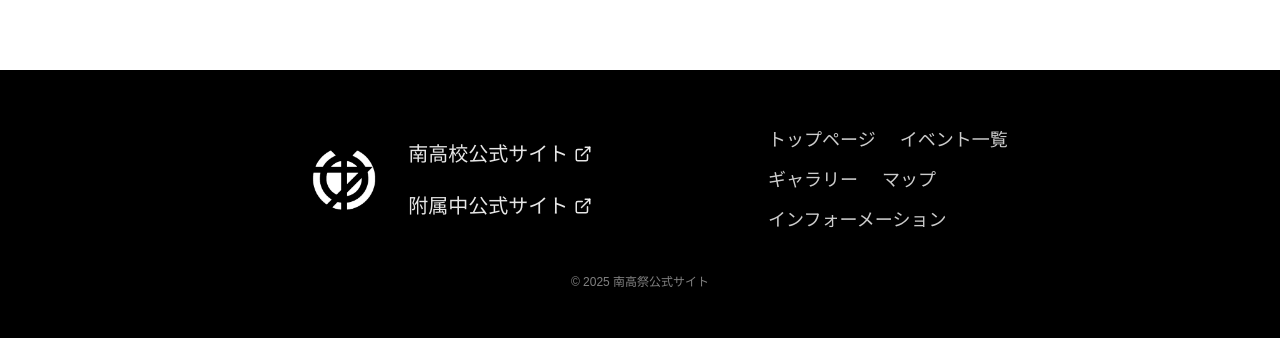
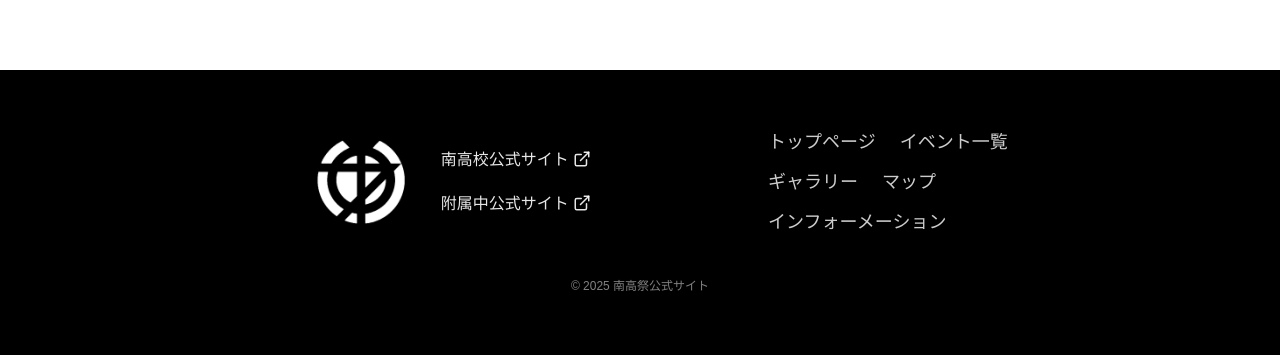
Before and after one commit to naezatsuku/nankousai, a Next.js app: page /gallery in a window 1280 px wide. Shown: the part 2373-2728 px from the top of the page. Built offline with nearby package versions, Linux system fonts and the light colour scheme; a web font is replaced by a local one.

Commit message:
mapフィルター改善

```diff
--- a/src/app/(other)/map/page.tsx
+++ b/src/app/(other)/map/page.tsx
@@ -90,8 +90,8 @@ export default function Page() {
                 let name_modified = modifying_place(value.place)
 
                 let name_separated:Array<string> = []
-                if(value.place.includes("・")) {
-                    let t = value.place.split("・")
+                if(value.place.includes("/")) {
+                    let t = value.place.split("/")
                     t.forEach((e:string) => {
                         let m = modifying_place(e)
                         name_separated.push(m)
--- a/src/components/event/show_event_all.tsx
+++ b/src/components/event/show_event_all.tsx
@@ -446,7 +446,7 @@ export default function ShowEvent(
                     <p>{value}</p>
                 ))}
             </div> */}
-            <motion.div className="bg-white pb-[10vw] lg:flex flex-wrap justify-around lg:px-2" ref={targetDiv}>
+            <motion.div className="bg-white pb-[5vw] lg:flex flex-wrap justify-around lg:px-2" ref={targetDiv}>
                 {notfound == true &&
                     <motion.div initial={{y:20, opacity:0}} animate={{y:0, opacity:1}} transition={{ease:"easeOut", duration:0.4}} className="w-full h-[35vw] xl:h-[15vw] flex">
                         <p className={`${kaiseiDecol.className} m-auto text-[6vw] lg:text-5xl bg-gradient-to-br  light-gradient bg-clip-text text-transparent `}>・・・該当なし・・・</p>
--- a/src/components/global/footer.tsx
+++ b/src/components/global/footer.tsx
@@ -18,10 +18,10 @@ export default function Footer() {
   ]
 
   return (
-    <footer className="bg-black text-white px-6 py-12 pt-14 text-sm font-light">
+    <footer className="bg-black text-white px-6 py-14 pb-16 text-sm font-light">
       <div className="max-w-screen-xl lg:max-w-3xl mx-auto flex flex-col lg:flex-row justify-between items-center gap-12">
         <div className="flex items-center justify-center w-full lg:w-1/2 gap-6">
-          <div className="relative w-20 h-20 shrink-0">
+          <div className="relative w-28 h-28 shrink-0">
             <Image
               src="/南高70ロゴ.png"
               alt="ロゴ"
@@ -31,14 +31,14 @@ export default function Footer() {
               priority
             />
           </div>
-          <div className="flex flex-col gap-6 ">
+          <div className="flex flex-col gap-5 ">
             {externalLinks.map((item, i) => (
               <Link
                 key={i}
                 href={item.href}
                 target="_blank"
                 rel="noopener noreferrer"
-                className="text-lg lg:text-xl font-medium hover:underline text-white/90"
+                className="text-base lg:text-base font-medium hover:underline text-white/90"
               >
                 {item.label} <FiExternalLink className="inline-block text-lg relative -top-[2px]" />
               </Link>
```
